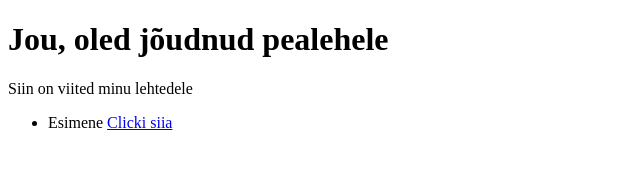
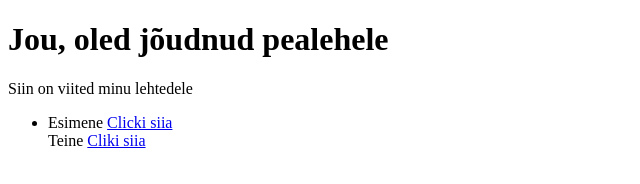
Before and after one commit to martenpin/Veebiarendus, a plain HTML site: page index.html in a window 1280 px wide. Shown: the whole page, without its empty margins (0-640 px from the left). Drawn offline with Linux system fonts and the light colour scheme.

Commit message:
fix teine

```diff
--- a/index.html
+++ b/index.html
@@ -15,7 +15,9 @@
 <ul>
     <li>
         Esimene
-        <a href="kogukaust/esimene/kood.html">Clicki siia</a>
+        <a href="kogukaust/esimene/kood.html">Clicki siia</a> <br>
+        Teine
+        <a href="kogukaust/teine/index.html">Cliki siia</a>
 
 
 
```
Also changed, not shown: kogukaust/teine/index.html (+1 -0 lines).
